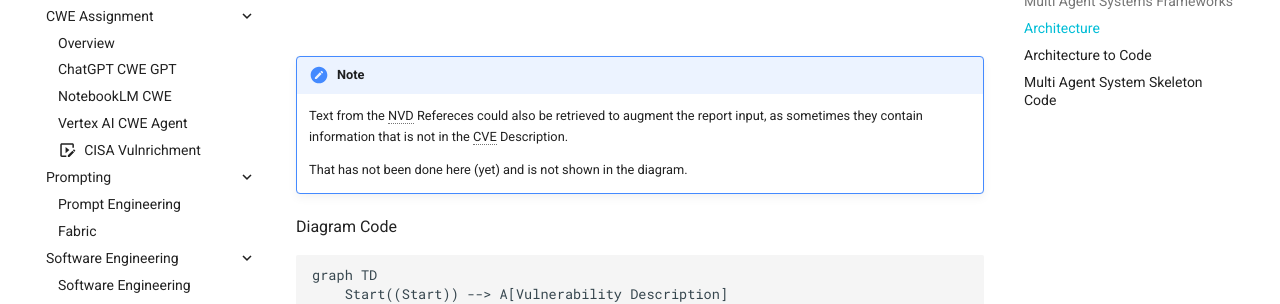
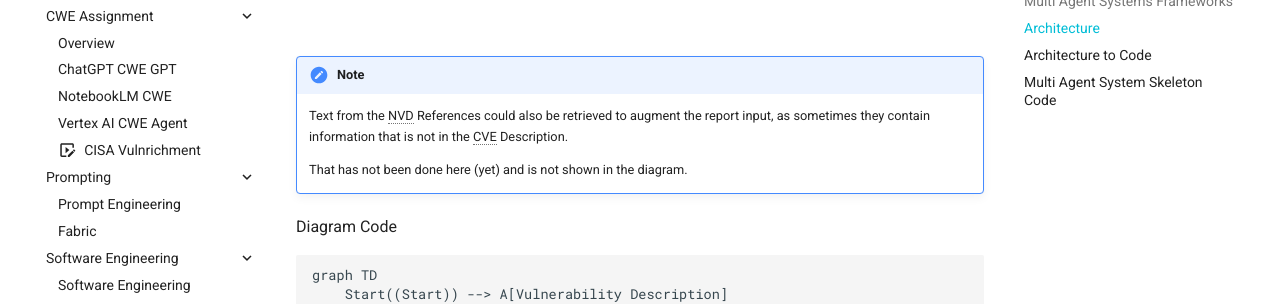
Before and after one commit to CyberSecAI/CyberSecAI.github.io, an MkDocs documentation site: the page built from docs/agents/Build_agents.md, in a window 1280 px wide and 900 px high, scrolled down 2302 px. Shown: the part 152-456 px from the top of the window. Built offline with MkDocs 1.6.1 and Material for MkDocs 9.7.7, drawn with Linux system fonts in a browser that asks for light colours; comment, search, counter and statistics services are not loaded.

````diff
--- a/docs/agents/Build_agents.md
+++ b/docs/agents/Build_agents.md
@@ -83,7 +83,7 @@
 ```
 
 !!! note
-    Text from the NVD Refereces could also be retrieved to augment the report input, as sometimes they contain information that is not in the CVE Description.
+    Text from the NVD References could also be retrieved to augment the report input, as sometimes they contain information that is not in the CVE Description.
 
     That has not been done here (yet) and is not shown in the diagram.
 
````
Also changed, not shown: docs/software/introduction.md (+1 -0 lines).
